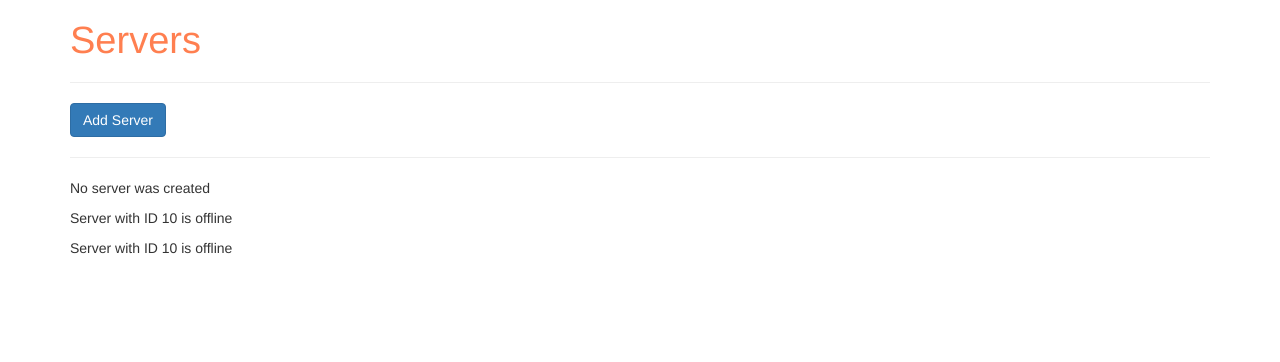
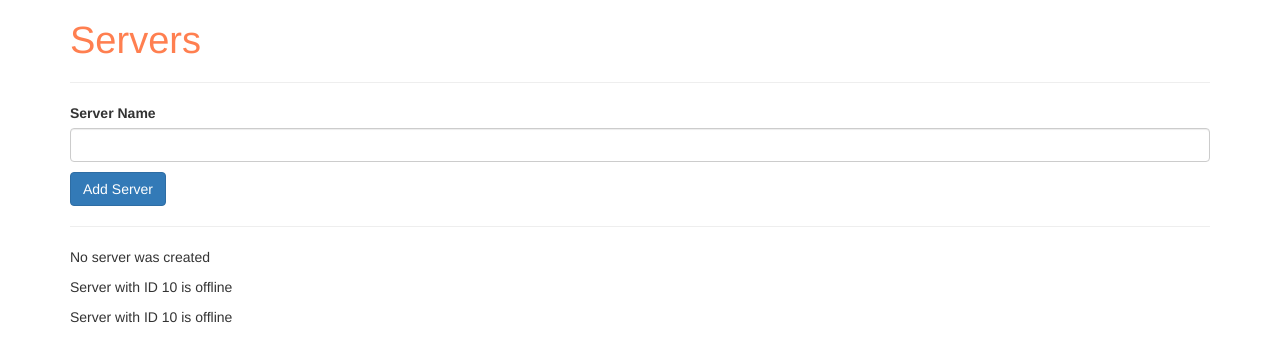
Before and after one commit to carlwood/angular-udemy, an Angular app: page / in a window 1280 px wide. Shown: the top 362 px of the page. Built offline with nearby package versions, Linux system fonts and the light colour scheme.

Commit message:
Grab serverName from user input

```diff
--- a/src/app/servers/servers.component.html
+++ b/src/app/servers/servers.component.html
@@ -1,3 +1,9 @@
+<label>Server Name</label>
+<input
+  type="text"
+  class="form-control"
+  (input)="onUpdateServerName($event)">
+  <p>{{serverName}}</p>
 <button
   class="btn btn-primary"
   [disabled]="!allowNewServer"
--- a/src/app/servers/servers.component.ts
+++ b/src/app/servers/servers.component.ts
@@ -1,4 +1,4 @@
-import { Component, OnInit } from '@angular/core';
+import { Component, OnInit } from '@angular/core'
 
 @Component({
   selector: 'app-servers',
@@ -7,12 +7,13 @@
 })
 export class ServersComponent implements OnInit {
 
-  allowNewServer = false;
-  serverCreationStatus = 'No server was created';
+  allowNewServer = false
+  serverCreationStatus = 'No server was created'
+  serverName = ''
 
   constructor() {
     setTimeout(() => {
-      this.allowNewServer = true;
+      this.allowNewServer = true
     }, 2000);
   }
 
@@ -20,7 +21,11 @@
   }
 
   onCreateServer() {
-    this.serverCreationStatus = 'Server was created';
+    this.serverCreationStatus = 'Server was created'
+  }
+
+  onUpdateServerName(event: Event) {
+    this.serverName = (<HTMLInputElement>event.target).value
   }
 
 }
```
